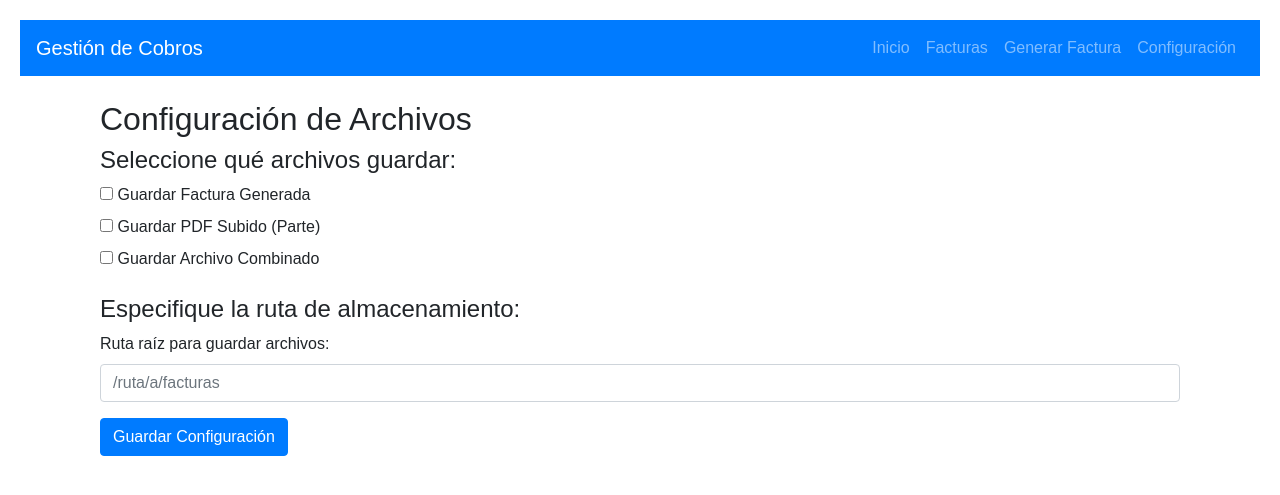
After one commit to juajotagon/factuclima, a Flask app: page /configuracion in a window 1280 px wide. The commit adds this page. Shown: the top 495 px of the page. Run offline with Flask 3, Linux system fonts and the light colour scheme; parts of the project's set-up code (start-up, migrations or seed data) failed here and were passed over; some libraries are stand-ins or nearby versions.

Commit message:
wholashit i dont even

```diff
--- a/app/routes.py
+++ b/app/routes.py
@@ -1,5 +1,5 @@
-from flask import Blueprint, render_template, request, redirect, url_for, send_file, jsonify
-from app.models import Factura, Producto, db
+from flask import Blueprint, render_template, request, redirect, url_for, send_file, jsonify, session, flash
+from app.models import Factura, Producto, db, ConfiguracionUsuario
 from app.utils.pdf_generator import generate_invoice_pdf
 from datetime import datetime
 import os
@@ -145,3 +145,90 @@ def send_invoice(factura_id):
         })
 
     return jsonify({'status': 'error', 'message': 'Error al enviar el correo.'}), 400
+
+@main.route('/configuracion', methods=['GET'])
+def configuracion():
+    # Buscar la configuración guardada (puedes filtrar por usuario si tienes un sistema multiusuario)
+    configuracion = ConfiguracionUsuario.query.first()
+
+    return render_template(
+        'configuracion.html',
+        configuracion=configuracion
+    )
+
+
+@main.route('/configurar_archivos', methods=['POST'])
+def configurar_archivos():
+    # Obtener la ruta raíz proporcionada por el usuario
+    ruta_raiz = request.form.get('ruta_raiz', '')
+
+    # Obtener las opciones de guardar archivos
+    guardar_factura = 'guardar_factura' in request.form
+    guardar_parte = 'guardar_parte' in request.form
+    guardar_combinado = 'guardar_combinado' in request.form
+
+    # Buscar si ya existe una configuración guardada
+    configuracion = ConfiguracionUsuario.query.first()
+
+    if not configuracion:
+        # Crear nueva configuración si no existe
+        configuracion = ConfiguracionUsuario(
+            ruta_raiz=ruta_raiz,
+            guardar_factura=guardar_factura,
+            guardar_parte=guardar_parte,
+            guardar_combinado=guardar_combinado
+        )
+        db.session.add(configuracion)
+    else:
+        # Actualizar configuración existente
+        configuracion.ruta_raiz = ruta_raiz
+        configuracion.guardar_factura = guardar_factura
+        configuracion.guardar_parte = guardar_parte
+        configuracion.guardar_combinado = guardar_combinado
+
+    db.session.commit()
+    flash("Configuración guardada correctamente.", "success")
+    return redirect(url_for('main.configuracion'))
+
+
+@main.route('/descargar_factura/<int:factura_id>', methods=['GET'])
+def descargar_factura(factura_id):
+    # Obtener la factura por su ID
+    factura = Factura.query.get(factura_id)
+
+    if not factura:
+        flash("Factura no encontrada", "danger")
+        return redirect(url_for('main.index'))
+
+    # Ruta del archivo PDF de la factura
+    pdf_file_path = os.path.join("invoices", factura.empresa, str(factura.fecha.year), str(factura.fecha.month), f"factura_{factura.id}.pdf")
+
+    # Verificar si el archivo existe
+    if os.path.exists(pdf_file_path):
+        return send_file(pdf_file_path, as_attachment=True)
+    else:
+        flash("Archivo de factura no encontrado", "danger")
+        return redirect(url_for('main.invoice', factura_id=factura.id))
+
+@main.route('/regenerar_factura/<int:factura_id>', methods=['GET'])
+def regenerar_factura(factura_id):
+    # Obtener la factura de la base de datos
+    factura = Factura.query.get(factura_id)
+
+    if not factura:
+        flash("Factura no encontrada", "danger")
+        return redirect(url_for('main.index'))
+
+    # Obtener los productos de la factura
+    productos = Producto.query.filter_by(factura_id=factura.id).all()
+
+    # Regenerar el PDF de la factura
+    pdf_file_path = generate_invoice_pdf(factura, productos)
+
+    # Verificar si el archivo se generó correctamente
+    if os.path.exists(pdf_file_path):
+        flash("Factura regenerada correctamente", "success")
+        return send_file(pdf_file_path, as_attachment=True)
+    else:
+        flash("Error al regenerar la factura", "danger")
+        return redirect(url_for('main.invoice', factura_id=factura.id))
--- a/app/static/js/main.js
+++ b/app/static/js/main.js
@@ -0,0 +1,41 @@
+$(document).ready(function(){
+    $("#send-invoice-form").on("submit", function(event){
+        event.preventDefault();  // Previene el envío tradicional
+        console.log("Formulario interceptado");  // Verificación de intercepción
+
+        $.ajax({
+            url: $(this).attr("action"),
+            type: "POST",
+            data: $(this).serialize(),  // Serializa los datos del formulario
+            success: function(response) {
+                if (response.status === 'success') {
+                    $("#email-status").html('<div class="alert alert-success">Correo enviado el: ' + response.fecha_envio + '</div>');
+                } else {
+                    $("#email-status").html('<div class="alert alert-danger">Error al enviar el correo: ' + response.message + '</div>');
+                }
+            },
+            error: function() {
+                $("#email-status").html('<div class="alert alert-danger">Error al enviar el correo.</div>');
+            }
+        });
+    });
+});
+
+function agregarProducto() {
+    const productosDiv = document.getElementById('productos');
+    const nuevoProducto = document.createElement('div');
+    nuevoProducto.classList.add('producto', 'form-row');
+
+    nuevoProducto.innerHTML = `
+        <div class="form-group col-md-6">
+            <label for="nombre_producto">Nombre del Producto:</label>
+            <input type="text" name="nombre_producto[]" class="form-control" required>
+        </div>
+        <div class="form-group col-md-6">
+            <label for="precio_producto">Precio del Producto:</label>
+            <input type="number" name="precio_producto[]" class="form-control" min="0.01" step="0.01" required>
+        </div>
+    `;
+
+    productosDiv.appendChild(nuevoProducto);
+}
--- a/app/templates/base.html
+++ b/app/templates/base.html
@@ -26,6 +26,9 @@
                 <li class="nav-item">
                     <a class="nav-link" href="{{ url_for('main.invoice') }}">Generar Factura</a>
                 </li>
+                <li class="nav-item">
+                    <a class="nav-link" href="{{ url_for('main.configuracion') }}">Configuración</a>
+                </li>
             </ul>
         </div>
     </nav>
--- /dev/null
+++ b/app/templates/configuracion.html
@@ -0,0 +1,36 @@
+{% extends "base.html" %}
+
+{% block content %}
+<div class="container">
+  <h2>Configuración de Archivos</h2>
+  <form action="{{ url_for('main.configurar_archivos') }}" method="POST">
+    <div class="form-group">
+      <h4>Seleccione qué archivos guardar:</h4>
+
+      <input type="checkbox" name="guardar_factura" value="factura" id="factura"
+        {% if configuracion and configuracion.guardar_factura %} checked {% endif %}>
+      <label for="factura">Guardar Factura Generada</label><br>
+
+      <input type="checkbox" name="guardar_parte" value="parte" id="parte"
+        {% if configuracion and configuracion.guardar_parte %} checked {% endif %}>
+      <label for="parte">Guardar PDF Subido (Parte)</label><br>
+
+      <input type="checkbox" name="guardar_combinado" value="combinado" id="combinado"
+        {% if configuracion and configuracion.guardar_combinado %} checked {% endif %}>
+      <label for="combinado">Guardar Archivo Combinado</label><br>
+    </div>
+
+    <div class="form-group">
+      <h4>Especifique la ruta de almacenamiento:</h4>
+      <label for="ruta_raiz">Ruta raíz para guardar archivos:</label>
+      <input type="text" id="ruta_raiz" name="ruta_raiz" class="form-control"
+             value="{% if configuracion %}{{ configuracion.ruta_raiz }}{% endif %}"
+             placeholder="/ruta/a/facturas">
+    </div>
+
+
+
+    <button type="submit" class="btn btn-primary">Guardar Configuración</button>
+  </form>
+</div>
+{% endblock %}
--- a/requeriments.txt
+++ b/requeriments.txt
@@ -1,12 +1,14 @@
 blinker==1.8.2
 click==8.1.7
 flask==3.0.3
+flask-mail==0.10.0
 flask-sqlalchemy==3.1.1
 fpdf==1.7.2
 greenlet==3.0.3
 itsdangerous==2.2.0
 jinja2==3.1.4
 markupsafe==2.1.5
+pypdf==4.3.1
 sqlalchemy==2.0.32
 typing-extensions==4.12.2
 werkzeug==3.0.4
```
Also changed, not shown: app/models.py (+14 -0 lines), app/services/invoice_service.py (+42 -0 lines), app/templates/invoice.html (+6 -43 lines).
